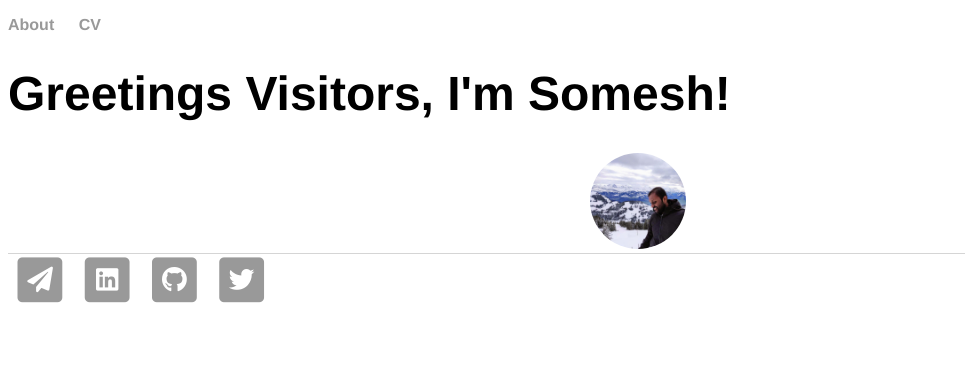
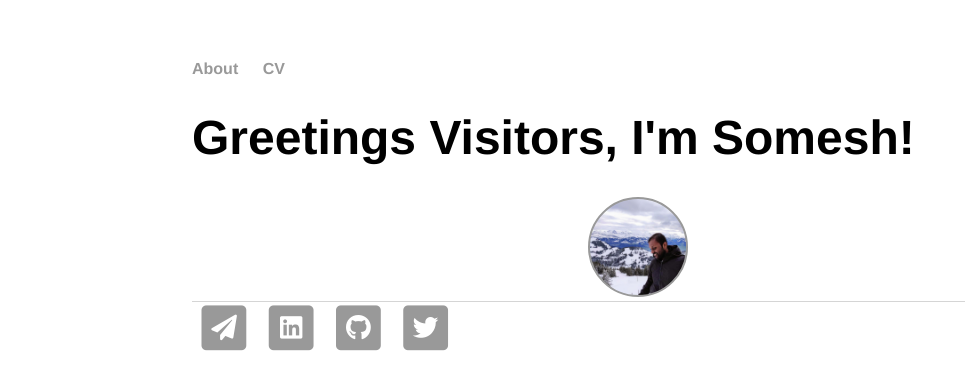
Before and after one commit to saisomesh2594/saisomesh2594.github.io, a Jekyll site: the page built from index.html, in a window 1280 px wide. Shown: the top 390 px of the page, without its empty margins (0-965 px from the left). Built offline with Jekyll 4.4.1, drawn with Linux system fonts in a browser that asks for light colours.

Commit message:
Update main.css

```diff
--- a/css/main.css
+++ b/css/main.css
@@ -1,7 +1,3 @@
-$text-color: #303030;
-$anchor-text-color: #0088D5;
-$background-color: #FFFFFF;
-
 body {
     margin: 60px auto;
     width: 70%;
@@ -53,6 +49,6 @@
 	background-size: cover;
 	border-radius: 50%;
 	-moz-border-radius: 50%;
-	border: 2px solid $background-color;
+	border: 2px solid;
 	/*box-shadow: 0 0 0 3px $text-color;*/
 }
```
